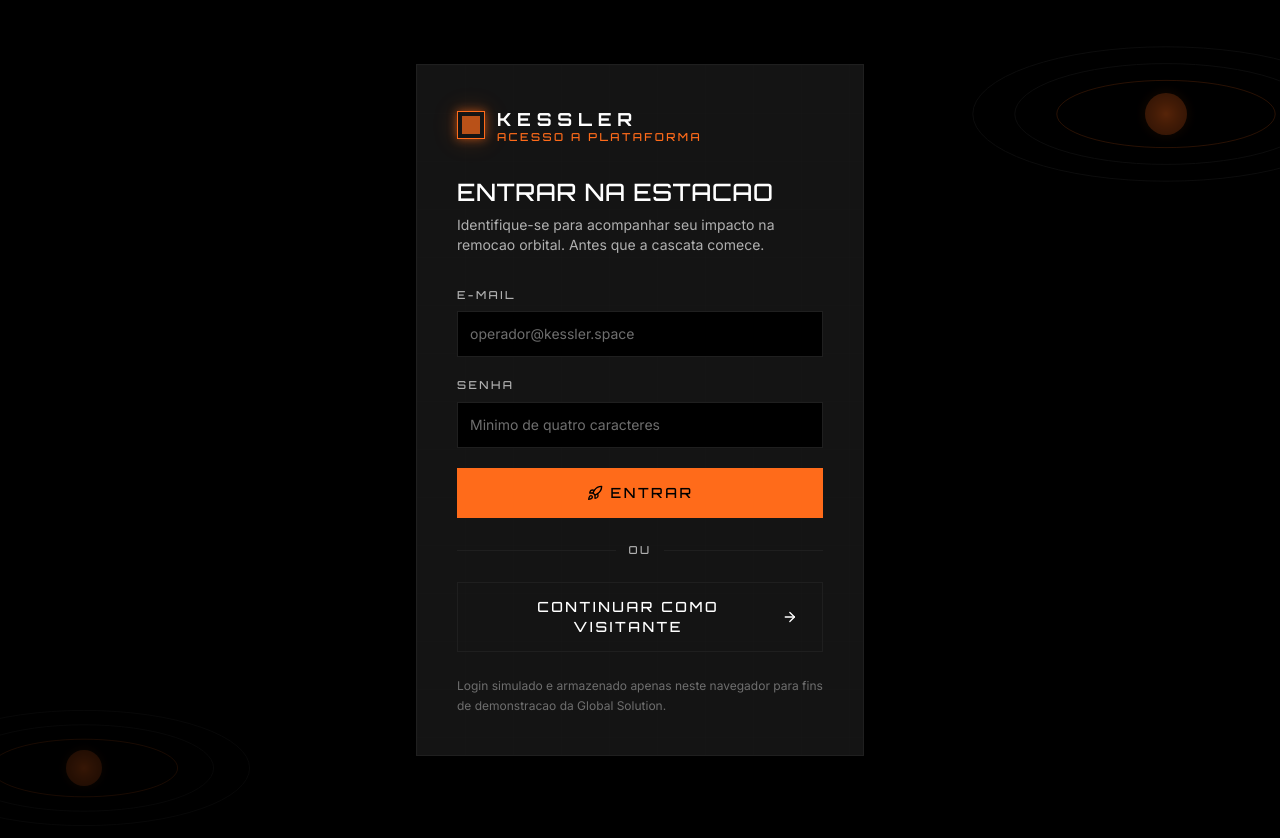
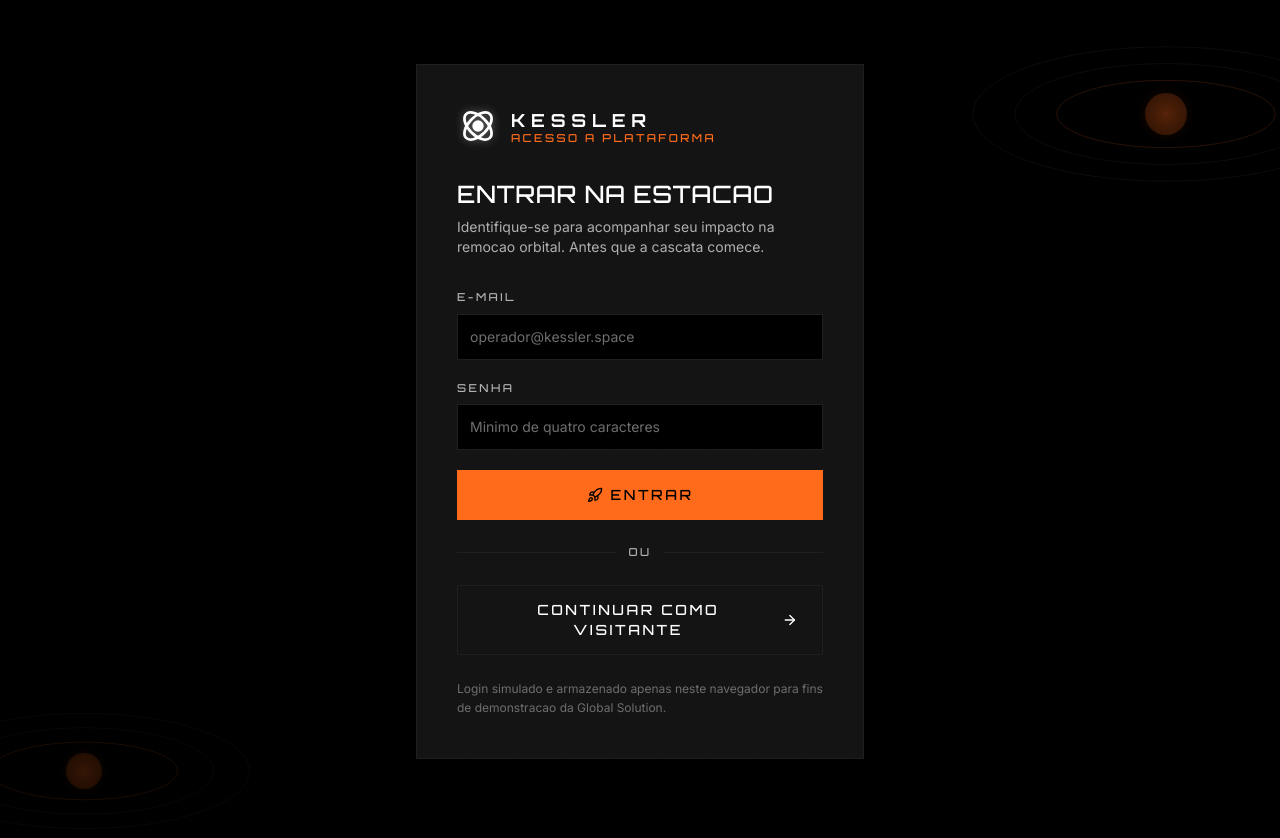
Before and after one commit to victoruizz/KESSLER_SOLUTION, a React (Vite) app: page /login in a window 1280 px wide. Shown: the top 838 px of the page. Built offline with nearby package versions, Linux system fonts and the light colour scheme.

Commit message:
feat: adiciona logo orbital da marca na navbar, login, rodape e favicon

```diff
--- a/index.html
+++ b/index.html
@@ -3,6 +3,7 @@
   <head>
     <meta charset="UTF-8" />
     <meta name="viewport" content="width=device-width, initial-scale=1.0" />
+    <link rel="icon" type="image/svg+xml" href="/logo.svg" />
     <title>Kessler — Antes que a cascata comece.</title>
     <meta name="description" content="Plataforma de visibilidade e remoção de detritos espaciais." />
   </head>
--- a/src/components/layout/Footer.tsx
+++ b/src/components/layout/Footer.tsx
@@ -1,9 +1,14 @@
+import { Logo } from "../ui/Logo";
+
 export function Footer() {
   return (
     <footer className="border-t border-space-border mt-24">
       <div className="max-w-7xl mx-auto px-6 md:px-10 py-10 grid gap-8 md:grid-cols-3">
         <div className="space-y-3">
-          <div className="font-display font-bold text-base tracking-[0.32em] text-text-primary">KESSLER</div>
+          <div className="flex items-center gap-3">
+            <Logo size={30} className="shrink-0 text-text-primary" />
+            <div className="font-display font-bold text-base tracking-[0.32em] text-text-primary">KESSLER</div>
+          </div>
           <p className="text-text-tertiary text-xs leading-relaxed max-w-xs">
             Antes que a cascata comece. Plataforma de visibilidade e remocao de detritos espaciais
             desenvolvida para a FIAP Global Solution 2026.1.
--- a/src/components/layout/Navbar.tsx
+++ b/src/components/layout/Navbar.tsx
@@ -1,5 +1,6 @@
 import { NavLink, Link } from "react-router-dom";
 import { Avatar } from "../ui/Avatar";
+import { Logo } from "../ui/Logo";
 import { useSession } from "../../auth/session";
 
 const links = [
@@ -16,9 +17,7 @@ export function Navbar() {
     <header className="sticky top-0 z-40 backdrop-blur bg-space-black/85 border-b border-space-border">
       <div className="max-w-7xl mx-auto px-6 md:px-10 h-16 flex items-center justify-between">
         <Link to="/" className="flex items-center gap-3 group">
-          <span className="block w-6 h-6 border border-mars-orange relative">
-            <span className="absolute inset-1 bg-mars-orange/70 group-hover:bg-mars-orange transition-colors"></span>
-          </span>
+          <Logo size={36} className="shrink-0 text-text-primary group-hover:text-mars-orange transition-colors" />
           <div className="leading-tight">
             <div className="font-display font-bold text-base tracking-[0.32em] text-text-primary">KESSLER</div>
             <div className="hud-label text-mars-orange -mt-0.5">Projeto</div>
--- /dev/null
+++ b/src/components/ui/Logo.tsx
@@ -0,0 +1,26 @@
+interface LogoProps {
+  size?: number;
+  className?: string;
+  glow?: boolean;
+}
+
+export function Logo({ size = 36, className = "", glow = true }: LogoProps) {
+  return (
+    <svg
+      width={size}
+      height={size}
+      viewBox="0 0 100 100"
+      fill="none"
+      aria-hidden
+      focusable="false"
+      className={className}
+      style={glow ? { filter: "drop-shadow(0 0 4px rgba(255, 255, 255, 0.35))" } : undefined}
+    >
+      <g stroke="currentColor" strokeWidth={6.5} strokeLinejoin="round">
+        <ellipse cx="50" cy="50" rx="40" ry="22" transform="rotate(45 50 50)" />
+        <ellipse cx="50" cy="50" rx="40" ry="22" transform="rotate(-45 50 50)" />
+      </g>
+      <circle cx="50" cy="50" r="13.5" fill="currentColor" />
+    </svg>
+  );
+}
--- a/src/pages/Login.tsx
+++ b/src/pages/Login.tsx
@@ -4,6 +4,7 @@ import { useNavigate } from "react-router-dom";
 import { motion } from "framer-motion";
 import { Rocket, ArrowRight } from "lucide-react";
 import { Button } from "../components/ui/Button";
+import { Logo } from "../components/ui/Logo";
 import { OrbitalRings } from "../components/visual/OrbitalRings";
 import { useSession } from "../auth/session";
 
@@ -55,9 +56,7 @@ export function Login() {
 
         <div className="relative">
           <div className="flex items-center gap-3">
-            <span className="block w-7 h-7 border border-mars-orange relative orange-glow">
-              <span className="absolute inset-1 bg-mars-orange/70"></span>
-            </span>
+            <Logo size={42} className="shrink-0 text-text-primary" />
             <div className="leading-tight">
               <div className="font-display font-bold text-lg tracking-[0.32em] text-text-primary">KESSLER</div>
               <div className="hud-label text-mars-orange -mt-0.5">Acesso a plataforma</div>
```
Also changed, not shown: public/logo.svg (added).
